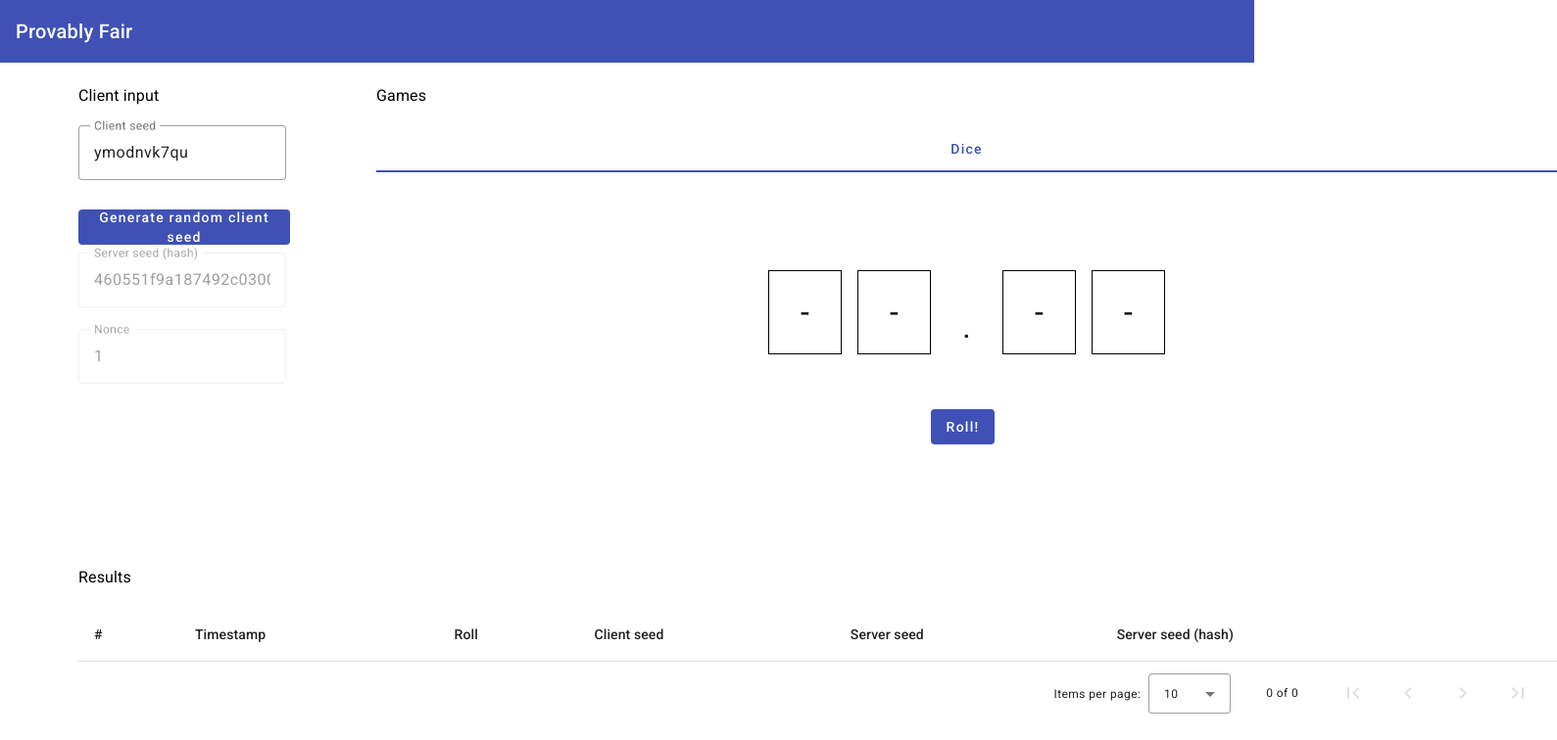
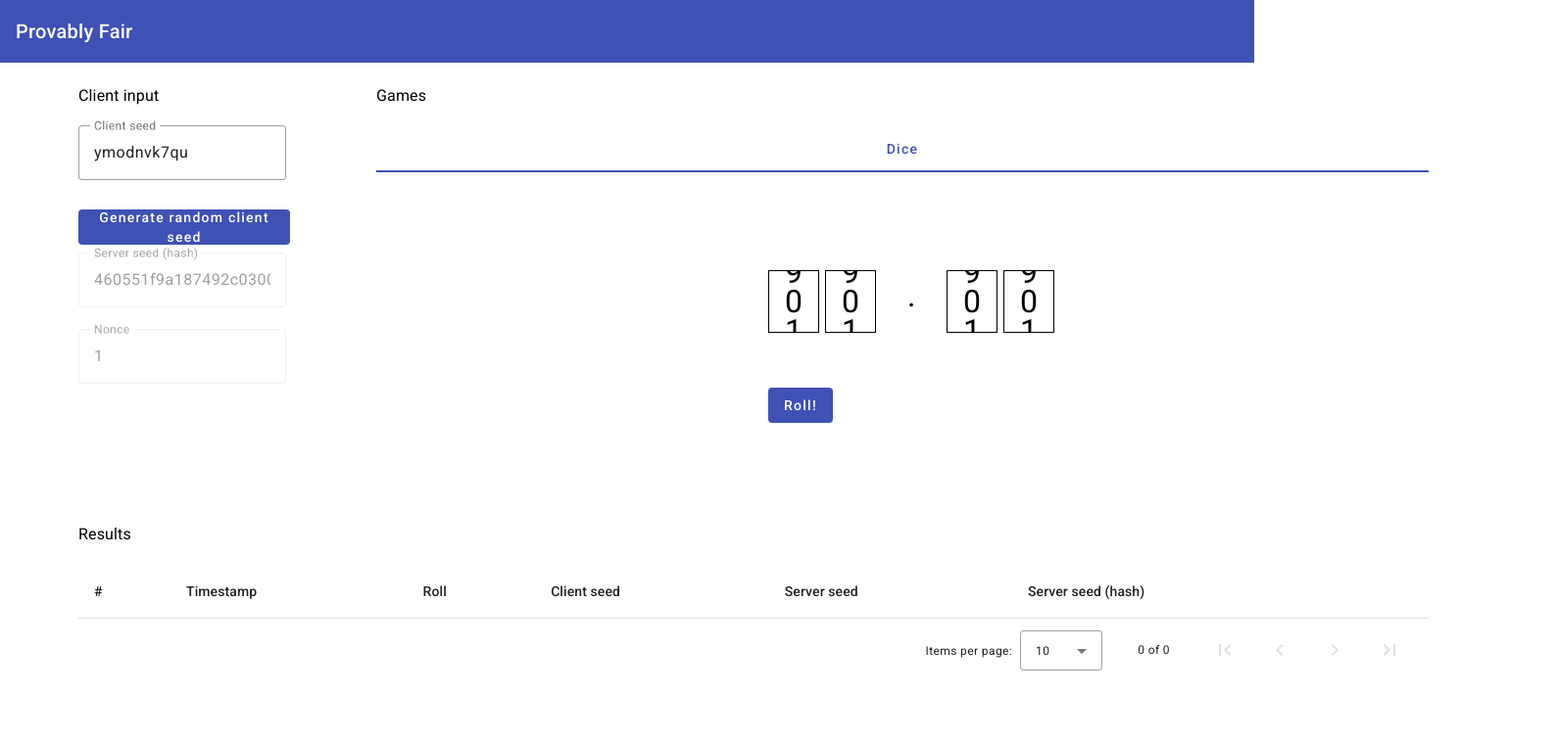
Before and after one commit to 840/provably-fair, an Angular app: page / in a window 1280 px wide. Shown: the top 756 px of the page at 98% size, 1589 px wide, since content can reach past the window. Built offline with nearby package versions, Linux system fonts and the light colour scheme.

Commit message:
Add slot machine animation WIP

```diff
--- a/src/app/games/game-dice/game-dice.component.html
+++ b/src/app/games/game-dice/game-dice.component.html
@@ -1,19 +1,34 @@
-
 <div class="dice-slot-game">
-    <div id="column1" class="dice-slot-column">
-        <div class="dice-slot">{{ roll ? roll[0] : '0' }}</div>
+    <div id="reel1" class="dice-slot-reel">
+        <div class="dice-slot-group" *ngFor="let number of [0,1,2]">
+            <div [ngStyle]="slotsAnim1" class="dice-slot" *ngFor="let number of slotNumbers">
+                <div class="dice-number">{{number}}</div>
+            </div>
+        </div>
     </div>
-    <div id="column2" class="dice-slot-column">
-        <div class="dice-slot">{{ roll ? roll[1] : '0' }}</div>
+    <div id="reel2" class="dice-slot-reel">
+        <div class="dice-slot-group" *ngFor="let number of [0,1,2]">
+            <div [ngStyle]="slotsAnim2" class="dice-slot" *ngFor="let number of slotNumbers">
+                <div class="dice-number">{{number}}</div>
+            </div>
+        </div>
     </div>
     <div id="dot">
         .
     </div>
-    <div id="column3" class="dice-slot-column">
-        <div class="dice-slot">{{ roll ? roll[2] : '0'}}</div>
+    <div id="reel3" class="dice-slot-reel">
+        <div class="dice-slot-group" *ngFor="let number of [0,1,2]">
+            <div [ngStyle]="slotsAnim3" class="dice-slot" *ngFor="let number of slotNumbers">
+                <div class="dice-number">{{number}}</div>
+            </div>
+        </div>
     </div>
-    <div id="column4" class="dice-slot-column">
-        <div class="dice-slot">{{ roll ? roll[3] : '0' }}</div>
+    <div id="reel4" class="dice-slot-reel">
+        <div class="dice-slot-group" *ngFor="let number of [0,1,2]">
+            <div [ngStyle]="slotsAnim4" class="dice-slot" *ngFor="let number of slotNumbers">
+                <div class="dice-number">{{number}}</div>
+            </div>
+        </div>
     </div>
     <div class="dice-slot-buttons">
         <button mat-flat-button color="primary" (click)="playGame()">Roll!</button>
--- a/src/app/games/game-dice/game-dice.component.scss
+++ b/src/app/games/game-dice/game-dice.component.scss
@@ -3,36 +3,46 @@
     grid-template-columns: 1fr 1fr 1fr 1fr 1fr;
     grid-template-rows: 1fr 1fr;
     grid-template-areas:
-        "column1 column2 dot column3 column4"
+        "reel1 reel2 dot reel3 reel4"
         "buttons buttons buttons buttons buttons";
     padding-top: 100px;
     padding-left: 400px;
     padding-right: 400px;
     row-gap: 3rem;
-    column-gap: 1rem;
-    text-align: center;
+    column-gap: 1.5rem;
 }
 
 .dice-slot-buttons {
     grid-area: buttons
 }
 
-.dice-slot-column {
+.dice-slot-reel {
     border: 1px;
-    border-color: black;
     border-style: solid;
-    padding: 2rem
+    padding: 1rem;
+    overflow-y: hidden;
+    margin: 0 auto;
+    height: 30px;
 }
 
 .dice-slot {
     font-size: xx-large;
+    transform: translateY(-600px);
+    transition: transform 1s ease-in-out;
+}
+
+.dice-number {
+    height: 30px;
+    line-height: 30px;
 }
 
 #dot {
     font-size: xx-large;
-    padding-left: 1rem;
-    padding-right: 1rem;
-    padding-top: 3rem;
+    padding: 1rem;
+    overflow-y: hidden;
+    margin: 0 auto;
+    margin-left: 10px;
+    height: 30px;
 }
 
 @media only screen and (max-width: 550px) {
--- a/src/app/games/game-dice/game-dice.component.ts
+++ b/src/app/games/game-dice/game-dice.component.ts
@@ -1,6 +1,5 @@
-import { Component } from '@angular/core';
+import { Component, Input} from '@angular/core';
 import { GameService } from '../game/game.service'
-
 @Component({
     selector: 'app-game-dice',
     templateUrl: './game-dice.component.html',
@@ -8,6 +7,13 @@ import { GameService } from '../game/game.service'
 })
 export class GameDiceComponent {
     public roll = '----'
+    public rollAnim = [false, false, false, false]
+    public slotNumbers = [...Array(10).keys()]
+
+    @Input() slotsAnim1: { transitionDuration: string; transform: string }
+    @Input() slotsAnim2: { transitionDuration: string; transform: string }
+    @Input() slotsAnim3: { transitionDuration: string; transform: string }
+    @Input() slotsAnim4: { transitionDuration: string; transform: string }
 
     constructor(private gameService: GameService) {}
 
@@ -26,5 +32,57 @@ export class GameDiceComponent {
         } else {
             this.roll = rollNumber.toString()
         }
+        this.playAnim()
+    }
+
+    async playAnim(duration = 1): Promise<void> {
+        this.slotsAnim1 = {
+            'transitionDuration': `${duration > 0 ? duration : 1}s`,
+            'transform': `translateY(0)`
+        }
+
+        this.slotsAnim2 = {
+            'transitionDuration': `${duration > 0 ? duration : 1}s`,
+            'transform': `translateY(0)`
+        }
+
+        this.slotsAnim3 = {
+            'transitionDuration': `${duration > 0 ? duration : 1}s`,
+            'transform': `translateY(0)`
+        }
+
+        this.slotsAnim4 = {
+            'transitionDuration': `${duration > 0 ? duration : 1}s`,
+            'transform': `translateY(0)`
+        }
+
+        await new Promise((resolve) => setTimeout(resolve, duration + 1 * 1000))
+
+        this.stopAnim()
+    }
+
+    stopAnim(): void {
+        const duration = 1
+
+        this.slotsAnim1 = {
+            'transitionDuration': `${duration > 0 ? duration : 1}s`,
+            'transform': `translateY(-${parseInt(this.roll[0]) * 30 + 300}px)`
+        }
+
+        this.slotsAnim2 = {
+            'transitionDuration': `${duration > 0 ? duration : 1}s`,
+            'transform': `translateY(-${parseInt(this.roll[1]) * 30 + 300}px)`
+        }
+
+        this.slotsAnim3 = {
+            'transitionDuration': `${duration > 0 ? duration : 1}s`,
+            'transform': `translateY(-${parseInt(this.roll[2]) * 30 + 300}px)`
+        }
+
+        this.slotsAnim4 = {
+            'transitionDuration': `${duration > 0 ? duration : 1}s`,
+            'transform': `translateY(-${parseInt(this.roll[3]) * 30 + 300}px)`
+        }
+
     }
 }
```
